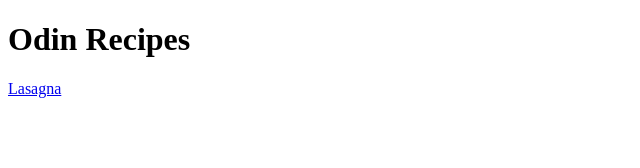
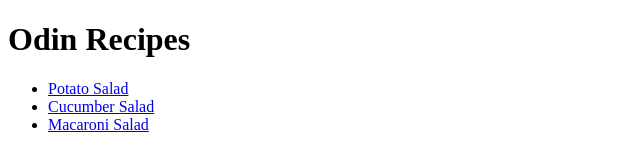
Before and after one commit to iqbalyusof/odin-recipes, a plain HTML site: page index.html in a window 1280 px wide. Shown: the whole page, without its empty margins (0-640 px from the left). Drawn offline with Linux system fonts and the light colour scheme.

Commit message:
update the index.html

```diff
--- a/index.html
+++ b/index.html
@@ -8,7 +8,14 @@
 <body>
     <h1>Odin Recipes</h1>
 
-    <a href="./recipes/lasagna.html">Lasagna</a>
+    <ul>
+        <li><a href="./recipes/potatosalad.html">Potato Salad</a></li>
+        <li><a href="./recipes/cucumbersalad.html">Cucumber Salad</a></li>
+        <li><a href="./recipes/macaronisalad.html">Macaroni Salad</a></li>
+
+    </ul>
+
+
 
 
 
```
